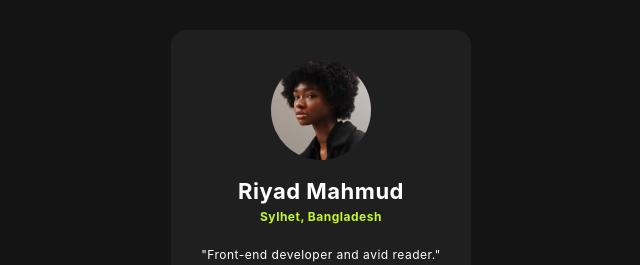
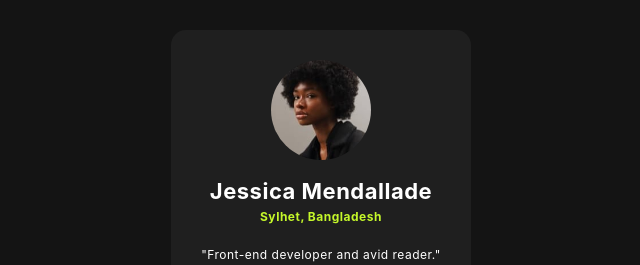
Before and after one commit to riyad13-cyber/Frontend_mentor_proifle_card, a plain HTML site: page index.html in a window 1280 px wide. Shown: the part 123-388 px from the top of the page, without its empty margins (319-959 px from the left). Drawn offline with Linux system fonts and the light colour scheme.

Commit message:
heading edit was missing and restored now

```diff
--- a/index.html
+++ b/index.html
@@ -28,7 +28,7 @@
         </div>
 
         <div class="card__heading__info">
-          <h1>Riyad Mahmud</h1>
+          <h1>Jessica Mendallade</h1>
           <h4>Sylhet, Bangladesh</h4>
         </div>
 
```
